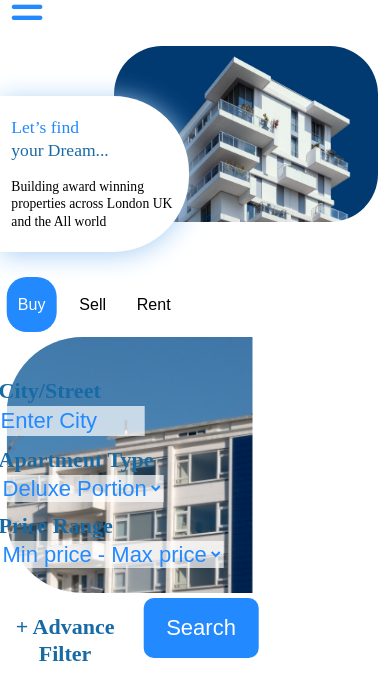
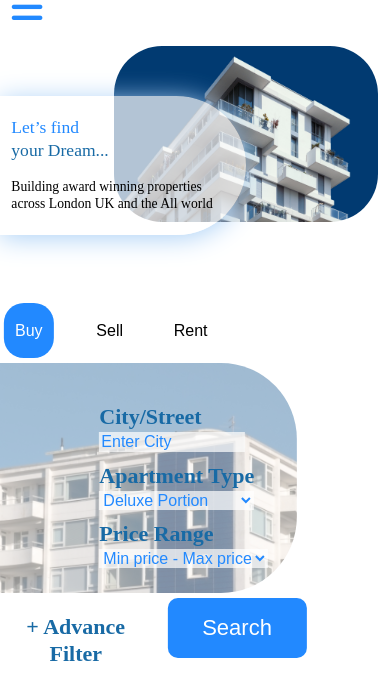
Before and after one commit to KetiRost/1st-own-project, a plain HTML site: page index.html in a window 390 px wide. Shown: the part 121-820 px from the top of the page. Drawn offline with Linux system fonts and the light colour scheme.

Commit message:
add header & 1st section responsive

```diff
--- a/styles/form.css
+++ /dev/null
@@ -1,106 +0,0 @@
-
-:root {
-   --blue: #2289FF;
-}
-form {
-    display: flex;
-    flex-direction: column;
-    max-width: 1535px;
-    width: 90%;
-}
-.city, .apartment, .price {
-    display:  flex;
-    flex-direction: column;
-}
-.select {
-    /* max-width: 900px;
-    width: 50%; */
-    display: flex;
-    justify-content: space-between;
-    align-items: center;
-    margin-top: 49px;
-}
-.searchproperties {
-    width: 100%;
-    display: flex;
-    justify-content: space-between;
-    background-color: #fff;
-}
-.filter {
-    display: flex;
-    align-items: center;
-}
-
-
-.filter button {
-    border-radius: 10px;
-    background-color: var(--blue);
-    color: #fff;
-    border: none;
-    width: 212px;
-    height: 71px;
-    font-size: 22px;
-    line-height: 32px;
-    margin-left: 20px;
-}
-
-.forbutton button {
-    border-radius: 20px;
-    width: 136px;
-    height: 62px;
-    font-size: 28px;
-    line-height: 40px;
-    background-color: #fff;
-    border: none;
-}
-
-.forbutton {
-    max-width: 600px;
-    width: 90%;
-    display: flex;
-    justify-content: space-between;
-    background-color: transparent;
-}
-.sec1button:nth-child(1) {
-background-color: var(--blue);
-color:#fff;
-}
-.sec1button:nth-child(2):hover,
-.sec1button:nth-child(3):hover {
-    background-color: var(--blue);
-    color: #fff;
-}
-.apartment {
-    margin-left: 70px;
-    margin-right: 70px;
-}
-
-.select label {
-    margin-bottom: 13px;
-    color: #8D9598;
-    font-size: 22px;
-    line-height: 32px;
-}
-.city input::placeholder {
-    font-size: 30px;
-    line-height: 44px;
-    color: var(--blue);
-}
-.city input{
-    display:flex;
-    height: 44px;
-    width: 146px;
-    border: none;
-    outline: none;
-    font-size: 30px;
-    color: var(--blue);
-    text-transform: capitalize;
-}
-.apartment select,
-.price select {
-    font-size: 30px;
-    line-height: 44px;
-    outline: none;
-    color: var(--blue);
-    border: none;
-}
--- a/styles/responsive.css
+++ b/styles/responsive.css
@@ -119,6 +119,7 @@
         line-height: 27px;
         color:#8D9598
     }
+}
 
 
 
@@ -175,8 +176,7 @@ form {
     }
     .searchproperties {
       background-color: rgba(242, 245, 248, 0.4);
-
-
+    }
 }
 
 @media (max-width: 480px) {
@@ -210,7 +210,7 @@ form {
             margin-left: 20px;
             text-align: center;
                 }
-}
+
 .inputsearch i {
     display: none;
 }
@@ -235,19 +235,46 @@ form {
 }
 
  form {
+    width: 80%;
      bottom: 320px;
      left: 5%;
      transform: translatex(-5%);
      align-items: flex-start;
+
  }
  .searchproperties {
-     /* background-color: rgba(29, 92, 155, 0.4); */
-     /* background-image: url('../imgs/building2.jpg');
-    background-color: rgba(242, 245, 248, 0.7);
-    mix-blend-mode: rgba(242, 245, 248, 0.7); */
-    background: rgba(249, 247, 247, 0.6) url('../imgs/building2.jpg');
-    position: center;
-    background-size: cover;
+    width: 100%;
+    background: rgb(255, 255, 255, 0.5)url(../imgs/building2.jpg);
+        background-position: center;
+        background-repeat: no-repeat;
+        background-size: cover;
+        background-blend-mode: overlay;
+        border-radius: 0 76px 76px 0;
+        margin-left: -3%;
  }
+  .city input {
+      height: 20px;
+      font-size: 16px;
+      line-height: 22px;
+  }
 
+  .apartment select,
+  .price select {
+      font-size: 16px;
+      line-height: 22px;
+  }
+
+  select option {
+      font-size: 16px;
+      line-height: 22px;
+  }
+  .city input::placeholder {
+      font-size: 16px;
+      line-height: 22px;
+  }
+  .sex1halfroundbox {
+      width: 65%;
+      background: rgb(255, 255, 255, 0.7);
+    background-blend-mode: overlay;
 }
+}
--- a/styles/styles.css
+++ b/styles/styles.css
@@ -198,7 +198,7 @@ nav{
 }
 .sec1bigp::after {
     content: 'your Dream...';
-    color: #186AA5;
+    color: rgb(24, 106, 165);
     /* margin-left: 74px; */
     display: block;
     /* font-size: 10vw; */
```
Also changed, not shown: form.html (deleted, +0 -53 lines), 1 other file.
